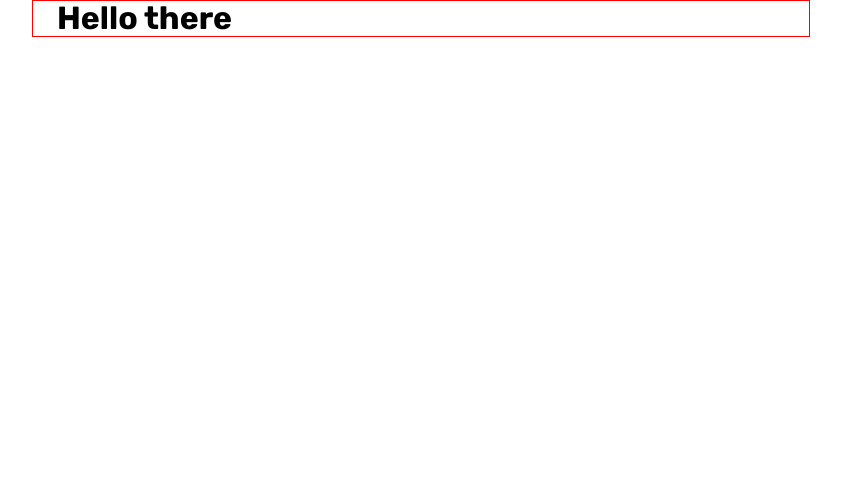
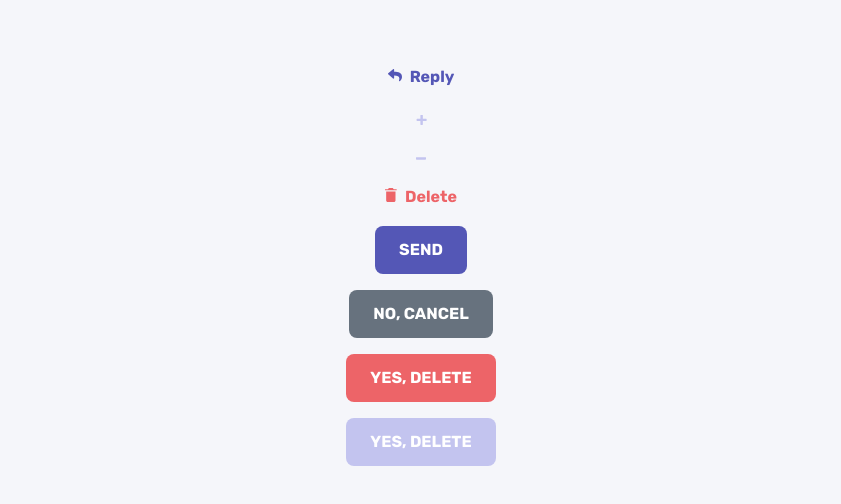
Before and after one commit to svanst/interactive-comments-section, a React (Vite) app: page / in a window 1280 px wide. Shown: the top 504 px of the page, without its empty margins (219-1060 px from the left). Built offline with nearby package versions, Linux system fonts and the light colour scheme.

Commit message:
add button and icon component

```diff
--- a/index.html
+++ b/index.html
@@ -32,6 +32,7 @@
         src: url("src/assets/fonts/rubik-v28-latin-700.woff2") format("woff2");
       }
     </style>
+
     <script src="src/script.jsx" defer type="module"></script>
   </head>
   <body>
--- a/package.json
+++ b/package.json
@@ -25,6 +25,7 @@
   },
   "dependencies": {
     "@radix-ui/react-visually-hidden": "^1.1.0",
+    "classnames": "^2.5.1",
     "react": "^18.2.0",
     "react-dom": "^18.2.0"
   }
--- a/src/components/App.jsx
+++ b/src/components/App.jsx
@@ -1,15 +1,60 @@
 import { VisuallyHidden } from "@radix-ui/react-visually-hidden";
 import MaxWidthWrapper from "./MaxWidthWrapper/MaxWidthWrapper";
+import Button from "./Button/Button";
+import {
+  IconDelete,
+  IconEdit,
+  IconMinus,
+  IconPlus,
+  IconReply,
+} from "./Icon/Icon";
 
 export default function App() {
   return (
     <main>
       <MaxWidthWrapper>
-        <VisuallyHidden asChild>
-          <h1>Interactive comments section</h1>
-        </VisuallyHidden>
-        <h1>Hello there</h1>
+        <div
+          style={{
+            display: "flex",
+            flexDirection: "column",
+            alignItems: "center",
+            gap: "1rem",
+          }}
+        >
+          <VisuallyHidden asChild>
+            <h1>Interactive comments section</h1>
+          </VisuallyHidden>
+          <Button variant="ghost">
+            <IconReply /> Reply
+          </Button>
+          <Button color="primary-light" variant="icon">
+            <IconPlus />
+          </Button>
+          <Button color="primary-light" variant="icon">
+            <IconMinus />
+          </Button>
+          <Button color="danger" variant="ghost">
+            <IconDelete /> Delete
+          </Button>
+          <Button color="primary" variant="fill">
+            Send
+          </Button>
+          <Button color="neutral" variant="fill">
+            No, cancel
+          </Button>
+          <Button color="danger" variant="fill">
+            Yes, delete
+          </Button>
+
+          <Button color="primary-light" variant="fill">
+            Yes, delete
+          </Button>
+        </div>
       </MaxWidthWrapper>
     </main>
   );
 }
+
+const styles = {
+  test: "test",
+};
--- /dev/null
+++ b/src/components/Button/Button.jsx
@@ -0,0 +1,18 @@
+import classNames from "classnames";
+import styles from "./Button.module.css";
+
+function Button({ children, className, variant, color = "primary", ...rest }) {
+  const combinedClasses = classNames(
+    styles.btn,
+    styles[`btn--${variant}`],
+    styles[`btn--${color}`],
+    className
+  );
+  return (
+    <button className={combinedClasses} {...rest}>
+      {children}
+    </button>
+  );
+}
+
+export default Button;
--- /dev/null
+++ b/src/components/Button/Button.module.css
@@ -0,0 +1,101 @@
+.btn {
+  border: none;
+  cursor: pointer;
+  font-weight: 700;
+  display: flex;
+  align-items: baseline;
+  gap: 0.5rem;
+}
+
+/* variant */
+
+.btn--fill {
+  text-transform: uppercase;
+  padding: 0.75rem 1.5rem;
+  border-radius: 8px;
+}
+
+.btn--ghost {
+  background-color: transparent;
+}
+
+.btn--icon {
+  background-color: transparent;
+  padding: 0.5em;
+}
+
+/* color */
+
+.btn--primary {
+  background-color: var(--clr-primary);
+  color: var(--clr-neutral-100);
+
+  &:hover {
+    background-color: var(--clr-primary--light);
+  }
+
+  &:is(.btn--ghost, .btn--icon) {
+    color: var(--clr-primary);
+
+    &:hover {
+      color: var(--clr-primary--light);
+    }
+  }
+}
+
+.btn--primary-light {
+  background-color: var(--clr-primary--light);
+  color: var(--clr-neutral-100);
+
+  &:is(.btn--ghost, .btn--icon) {
+    color: var(--clr-primary--light);
+
+    &:hover {
+      color: var(--clr-primary);
+    }
+  }
+
+  &:hover {
+    background-color: var(--clr-primary);
+  }
+}
+
+.btn--neutral {
+  background-color: var(--clr-neutral-600);
+  color: var(--clr-neutral-100);
+
+  &:is(.btn--ghost, .btn--icon) {
+    color: var(--clr-neutral-600);
+  }
+
+  &:hover {
+    opacity: 0.8;
+  }
+}
+
+.btn--danger {
+  background-color: var(--clr-danger);
+  color: var(--clr-neutral-100);
+
+  &:where(.btn--ghost, .btn--icon) {
+    color: var(--clr-danger);
+
+    &:hover {
+      color: var(--clr-danger--light);
+    }
+  }
+
+  &:hover {
+    background-color: var(--clr-danger--light);
+  }
+}
+
+/* set the background color back to transparent for ghost and icon variants that have a color variant class in addition to the color class */
+.btn--ghost,
+.btn--icon {
+  background-color: transparent;
+
+  &:hover {
+    background-color: transparent;
+  }
+}
--- /dev/null
+++ b/src/components/Icon/Icon.jsx
@@ -0,0 +1,48 @@
+// import styles from "./Icon.module.css";
+
+const IconDelete = () => (
+  <svg width="12" height="14" xmlns="http://www.w3.org/2000/svg">
+    <path
+      d="M1.167 12.448c0 .854.7 1.552 1.555 1.552h6.222c.856 0 1.556-.698 1.556-1.552V3.5H1.167v8.948Zm10.5-11.281H8.75L7.773 0h-3.88l-.976 1.167H0v1.166h11.667V1.167Z"
+      fill="currentColor"
+    />
+  </svg>
+);
+
+const IconEdit = () => (
+  <svg width="14" height="14" xmlns="http://www.w3.org/2000/svg">
+    <path
+      d="M13.479 2.872 11.08.474a1.75 1.75 0 0 0-2.327-.06L.879 8.287a1.75 1.75 0 0 0-.5 1.06l-.375 3.648a.875.875 0 0 0 .875.954h.078l3.65-.333c.399-.04.773-.216 1.058-.499l7.875-7.875a1.68 1.68 0 0 0-.061-2.371Zm-2.975 2.923L8.159 3.449 9.865 1.7l2.389 2.39-1.75 1.706Z"
+      fill="currentColor"
+    />
+  </svg>
+);
+
+const IconMinus = () => (
+  <svg width="11" height="3" xmlns="http://www.w3.org/2000/svg">
+    <path
+      d="M9.256 2.66c.204 0 .38-.056.53-.167.148-.11.222-.243.222-.396V.722c0-.152-.074-.284-.223-.395a.859.859 0 0 0-.53-.167H.76a.859.859 0 0 0-.53.167C.083.437.009.57.009.722v1.375c0 .153.074.285.223.396a.859.859 0 0 0 .53.167h8.495Z"
+      fill="currentColor"
+    />
+  </svg>
+);
+
+const IconPlus = () => (
+  <svg width="11" height="11" xmlns="http://www.w3.org/2000/svg">
+    <path
+      d="M6.33 10.896c.137 0 .255-.05.354-.149.1-.1.149-.217.149-.354V7.004h3.315c.136 0 .254-.05.354-.149.099-.1.148-.217.148-.354V5.272a.483.483 0 0 0-.148-.354.483.483 0 0 0-.354-.149H6.833V1.4a.483.483 0 0 0-.149-.354.483.483 0 0 0-.354-.149H4.915a.483.483 0 0 0-.354.149c-.1.1-.149.217-.149.354v3.37H1.08a.483.483 0 0 0-.354.15c-.1.099-.149.217-.149.353v1.23c0 .136.05.254.149.353.1.1.217.149.354.149h3.333v3.39c0 .136.05.254.15.353.098.1.216.149.353.149H6.33Z"
+      fill="currentColor"
+    />
+  </svg>
+);
+
+const IconReply = () => (
+  <svg width="14" height="13" xmlns="http://www.w3.org/2000/svg">
+    <path
+      d="M.227 4.316 5.04.16a.657.657 0 0 1 1.085.497v2.189c4.392.05 7.875.93 7.875 5.093 0 1.68-1.082 3.344-2.279 4.214-.373.272-.905-.07-.767-.51 1.24-3.964-.588-5.017-4.829-5.078v2.404c0 .566-.664.86-1.085.496L.227 5.31a.657.657 0 0 1 0-.993Z"
+      fill="currentColor"
+    />
+  </svg>
+);
+
+export { IconDelete, IconEdit, IconMinus, IconPlus, IconReply };
--- a/src/components/MaxWidthWrapper/maxWidthWrapper.module.css
+++ b/src/components/MaxWidthWrapper/maxWidthWrapper.module.css
@@ -4,6 +4,4 @@
   margin-inline: auto;
   padding-inline: 1.5rem;
   width: min(100%, var(--width));
-
-  border: 1px solid red;
 }
--- a/src/global-styles/root.css
+++ b/src/global-styles/root.css
@@ -14,9 +14,9 @@
   --clr-neutral-900: hsl(0deg 0% 0%);
 
   --clr-primary: hsl(238, 40%, 52%);
-  --clr-primary-light: hsl(239, 57%, 85%);
+  --clr-primary--light: hsl(239, 57%, 85%);
   --clr-danger: hsl(358, 79%, 66%);
-  --clr-danger-light: hsl(357, 100%, 86%);
+  --clr-danger--light: hsl(357, 100%, 86%);
 
   --fs-400: 1rem;
   --fs-600: calc(20 / 16 * 1rem);
--- a/src/global-styles/style.css
+++ b/src/global-styles/style.css
@@ -1,5 +1,7 @@
 body {
   font-family: var(--ff-body);
   font-size: var(--fs-400);
-  background-color: var(--clr-neutral-100);
+  background-color: var(--clr-neutral-200);
+
+  padding-block: clamp(2rem, 7vw, 4rem);
 }
--- a/src/global-styles/utilities.css
+++ b/src/global-styles/utilities.css
@@ -1,7 +1,39 @@
 /* color */
+
+.clr-primary {
+  color: var(--clr-primary);
+}
+
+.clr-primary--light {
+  color: var(--clr-primary--light);
+}
+
+.clr-danger {
+  color: var(--clr-danger);
+}
+
+.clr-danger--light {
+  color: var(--clr-danger--light);
+}
 
 .clr-neutral-100 {
   color: var(--clr-neutral-100);
+}
+
+.clr-neutral-200 {
+  color: var(--clr-neutral-200);
+}
+
+.clr-neutral-400 {
+  color: var(--clr-neutral-400);
+}
+
+.clr-neutral-600 {
+  color: var(--clr-neutral-600);
+}
+
+.clr-neutral-700 {
+  color: var(--clr-neutral-700);
 }
 
 .clr-neutral-900 {
@@ -10,18 +42,44 @@
 
 /* background color */
 
+.bg-primary {
+  background-color: var(--clr-primary);
+}
+
+.bg-primary--light {
+  background-color: var(--clr-primary--light);
+}
+
+.bg-danger {
+  background-color: var(--clr-danger);
+}
+
+.bg-danger--light {
+  background-color: var(--clr-danger--light);
+}
+
 .bg-neutral-100 {
   background-color: var(--clr-neutral-100);
 }
 
+.bg-neutral-200 {
+  background-color: var(--clr-neutral-200);
+}
+
+.bg-neutral-400 {
+  background-color: var(--clr-neutral-400);
+}
+
+.bg-neutral-600 {
+  background-color: var(--clr-neutral-600);
+}
+
+.bg-neutral-700 {
+  background-color: var(--clr-neutral-700);
+}
+
 .bg-neutral-900 {
   background-color: var(--clr-neutral-900);
-}
-
-/* font family */
-
-.ff-sans {
-  font-family: var(--ff-sans, var(--ff-system-sans));
 }
 
 /* font size */
```
Also changed, not shown: src/components/Icon/Icon.module.css (added), 1 other file (tests, documents, lock files or other folders).
